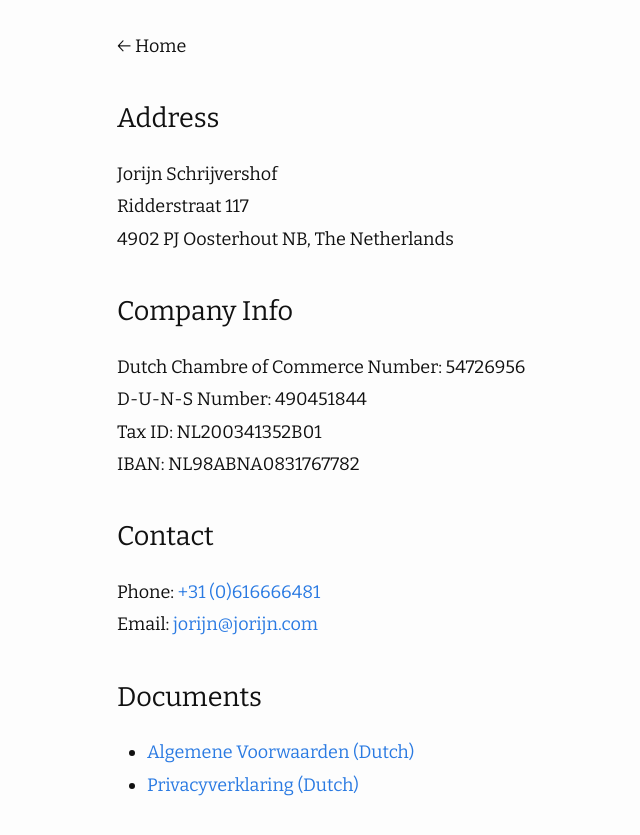
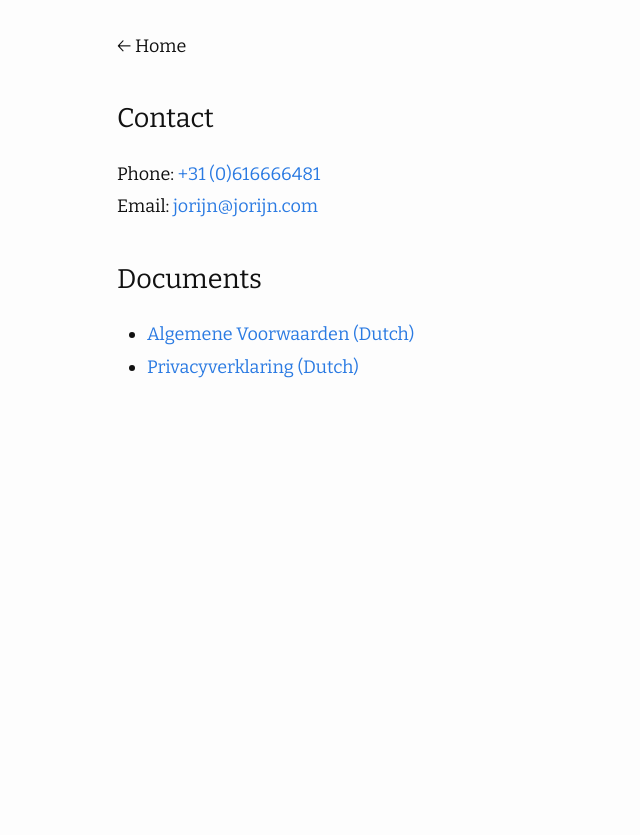
Before and after one commit to Jorijn/jorijn.com, a Jekyll site: the page built from contact.md, in a window 1280 px wide. Shown: the top 835 px of the page, without its empty margins (153-793 px from the left). Built offline with Jekyll 4.4.1, drawn with Linux system fonts in a browser that asks for light colours; nearby versions of some CDN libraries; comment, search, counter and statistics services are not loaded.

Commit message:
Update contact.md

```diff
--- a/contact.md
+++ b/contact.md
@@ -2,17 +2,6 @@
 layout: page
 title: Contact
 ---
-
-## Address
-Jorijn Schrijvershof<br>
-Ridderstraat 117<br>
-4902 PJ Oosterhout NB, The Netherlands
-
-## Company Info
-Dutch Chambre of Commerce Number: 54726956<br>
-D-U-N-S Number: 490451844<br>
-Tax ID: NL200341352B01<br>
-IBAN: NL98ABNA0831767782
 
 ## Contact
 Phone: [+31 (0)616666481](tel:+31616666481)<br>
```
